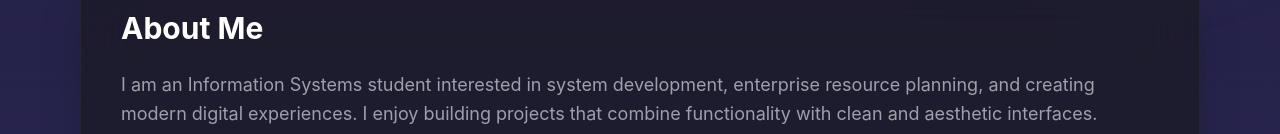
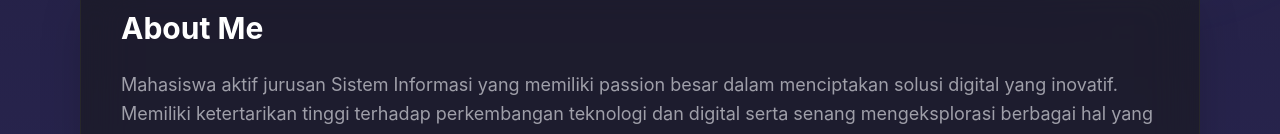
Before and after one commit to thatiananabila/Portofolio, a React (Vite) app: page / in a window 1280 px wide. Shown: the part 655-789 px from the top of the page. Built offline with nearby package versions, Linux system fonts and the light colour scheme.

Commit message:
update about section

```diff
--- a/src/App.jsx
+++ b/src/App.jsx
@@ -54,10 +54,7 @@ export default function App() {
           <h2 className="text-3xl font-bold mb-6">About Me</h2>
 
           <p className="text-zinc-400 leading-relaxed text-lg">
-            I am an Information Systems student interested in system
-            development, enterprise resource planning, and creating modern
-            digital experiences. I enjoy building projects that combine
-            functionality with clean and aesthetic interfaces.
+            Mahasiswa aktif jurusan Sistem Informasi yang memiliki passion besar dalam menciptakan solusi digital yang inovatif. Memiliki ketertarikan tinggi terhadap perkembangan teknologi dan digital serta senang mengeksplorasi berbagai hal yang berkaitan dengan bidang Teknologi Informasi, khususnya analisis sistem, pengembangan solusi digital, dan desain antarmuka pengguna. Memiliki kemampuan adaptasi yang baik, semangat belajar yang tinggi, serta mampu bekerja secara individu maupun dalam tim. Aspirasi karier mencakup posisi sebagai System Analyst, IT Business Analyst, IT Project Manager, UI/UX Designer, dan QA Engineer.
           </p>
         </div>
       </section>
```
